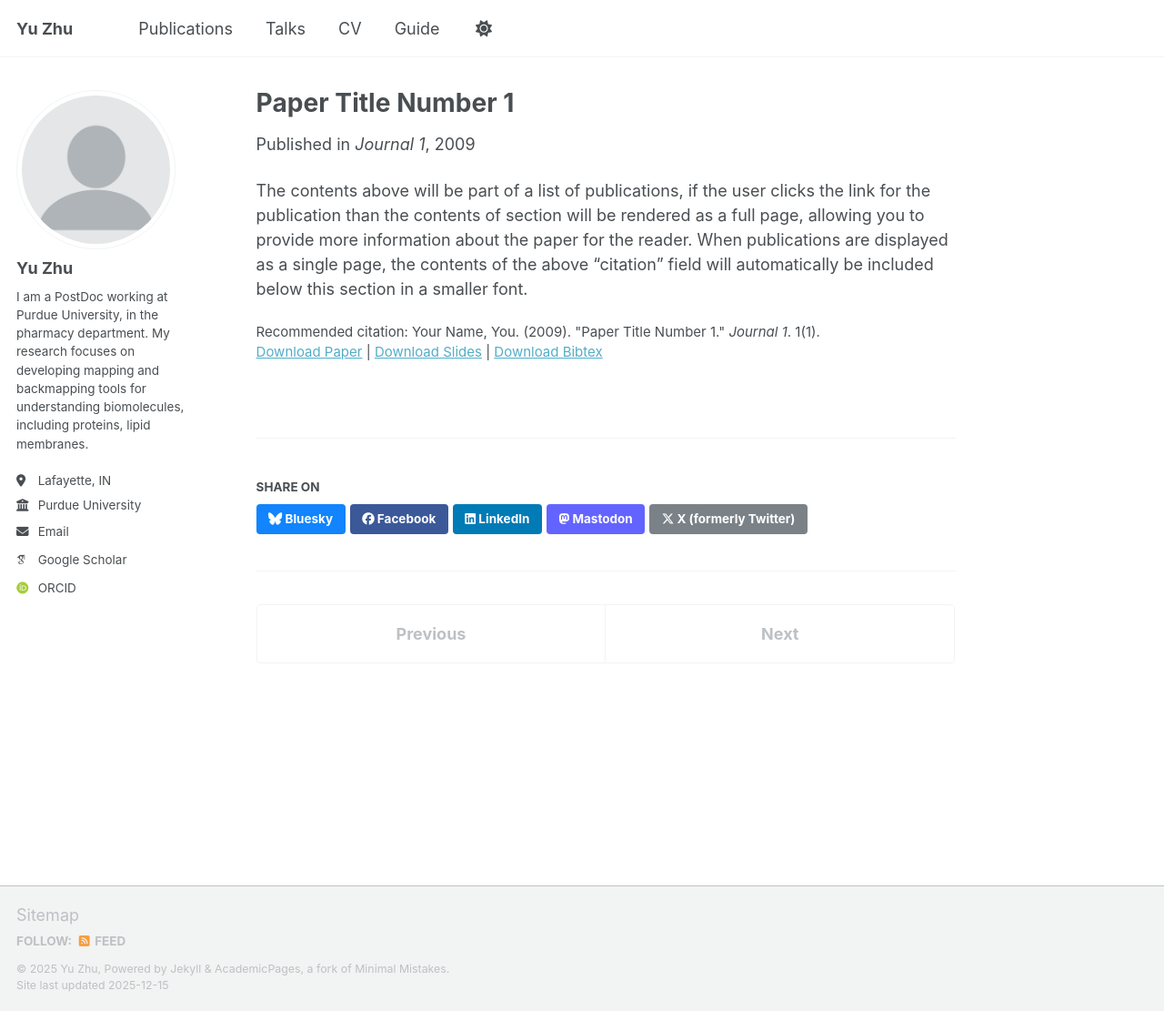
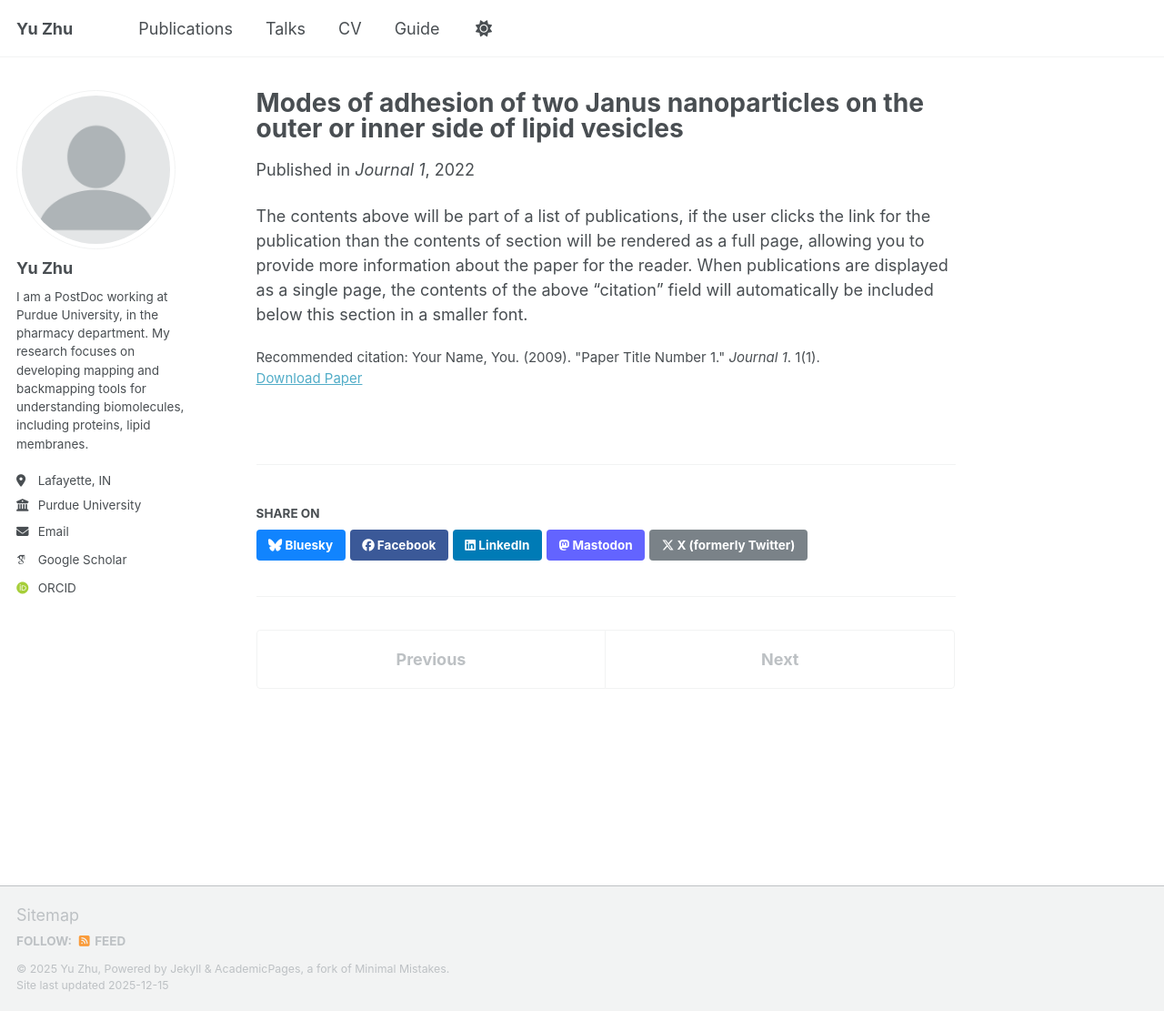
Before and after one commit to yuzhu1778/yuzhu1778.github.io, a Jekyll site: the page built from _publications/2009-10-01-paper-title-number-1.md, in a window 1280 px wide and 1111 px high. Shown: the whole window at 91% size. Built offline with Jekyll 4.4.1, drawn with Linux system fonts in a browser that asks for light colours; some web fonts are replaced; a script that is not in the unit is left out.

Commit message:
Revise publication details for paper on Janus nanoparticles
Updated the title, excerpt, date, and paper URL for the publication.

```diff
--- a/_publications/2009-10-01-paper-title-number-1.md
+++ b/_publications/2009-10-01-paper-title-number-1.md
@@ -1,14 +1,14 @@
 ---
-title: "Paper Title Number 1"
+title: "Modes of adhesion of two Janus nanoparticles on the outer or inner side of lipid vesicles"
 collection: publications
 category: manuscripts
 permalink: /publication/2009-10-01-paper-title-number-1
-excerpt: 'This paper is about the number 1. The number 2 is left for future work.'
-date: 2009-10-01
+excerpt: 'This paper is about the adhesion of janus nanoparticles on the inner and outer side of lipid membrane.'
+date: 2022-05-27
 venue: 'Journal 1'
-slidesurl: 'https://academicpages.github.io/files/slides1.pdf'
-paperurl: 'https://academicpages.github.io/files/paper1.pdf'
-bibtexurl: 'https://academicpages.github.io/files/bibtex1.bib'
+#slidesurl: 'https://academicpages.github.io/files/slides1.pdf'
+paperurl: 'https://pubs.rsc.org/en/content/articlelanding/2022/sm/d2sm00306f'
+#bibtexurl: 'https://academicpages.github.io/files/bibtex1.bib'
 citation: 'Your Name, You. (2009). &quot;Paper Title Number 1.&quot; <i>Journal 1</i>. 1(1).'
 ---
 The contents above will be part of a list of publications, if the user clicks the link for the publication than the contents of section will be rendered as a full page, allowing you to provide more information about the paper for the reader. When publications are displayed as a single page, the contents of the above "citation" field will automatically be included below this section in a smaller font.
```
